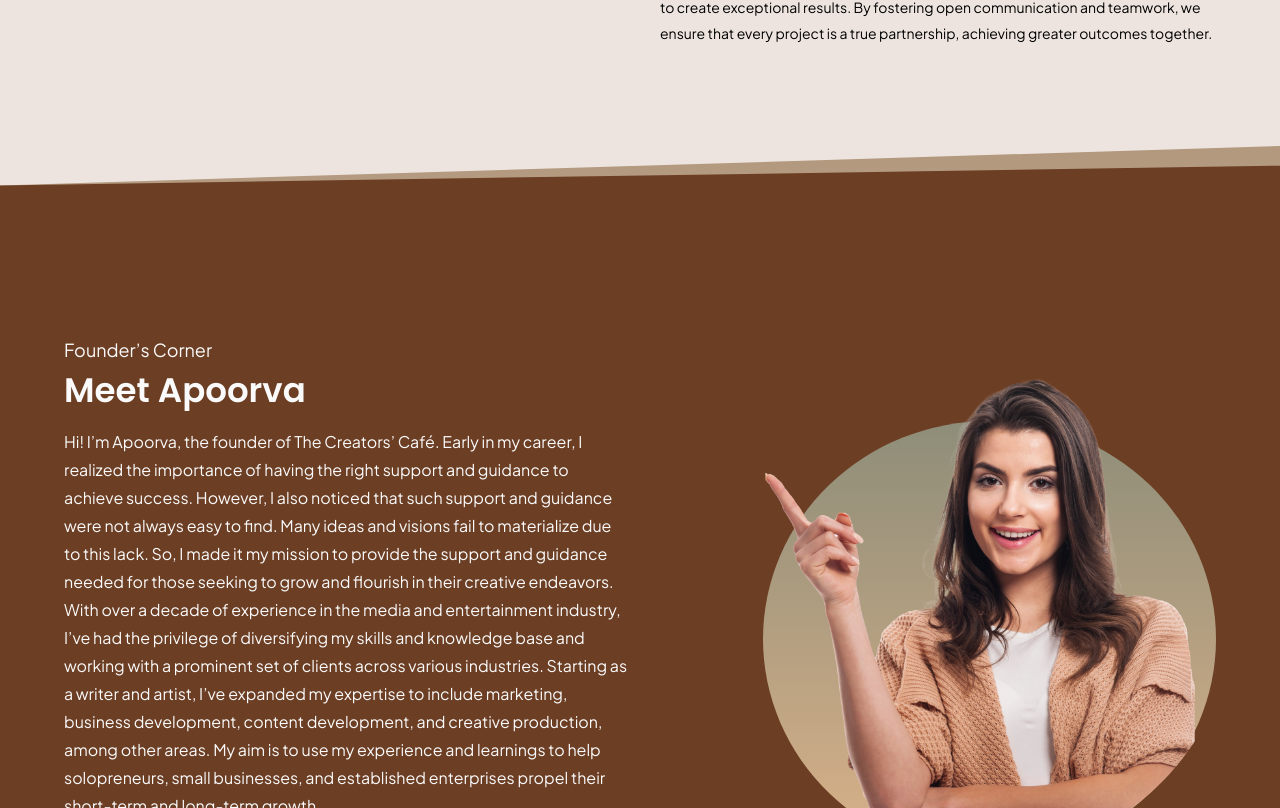
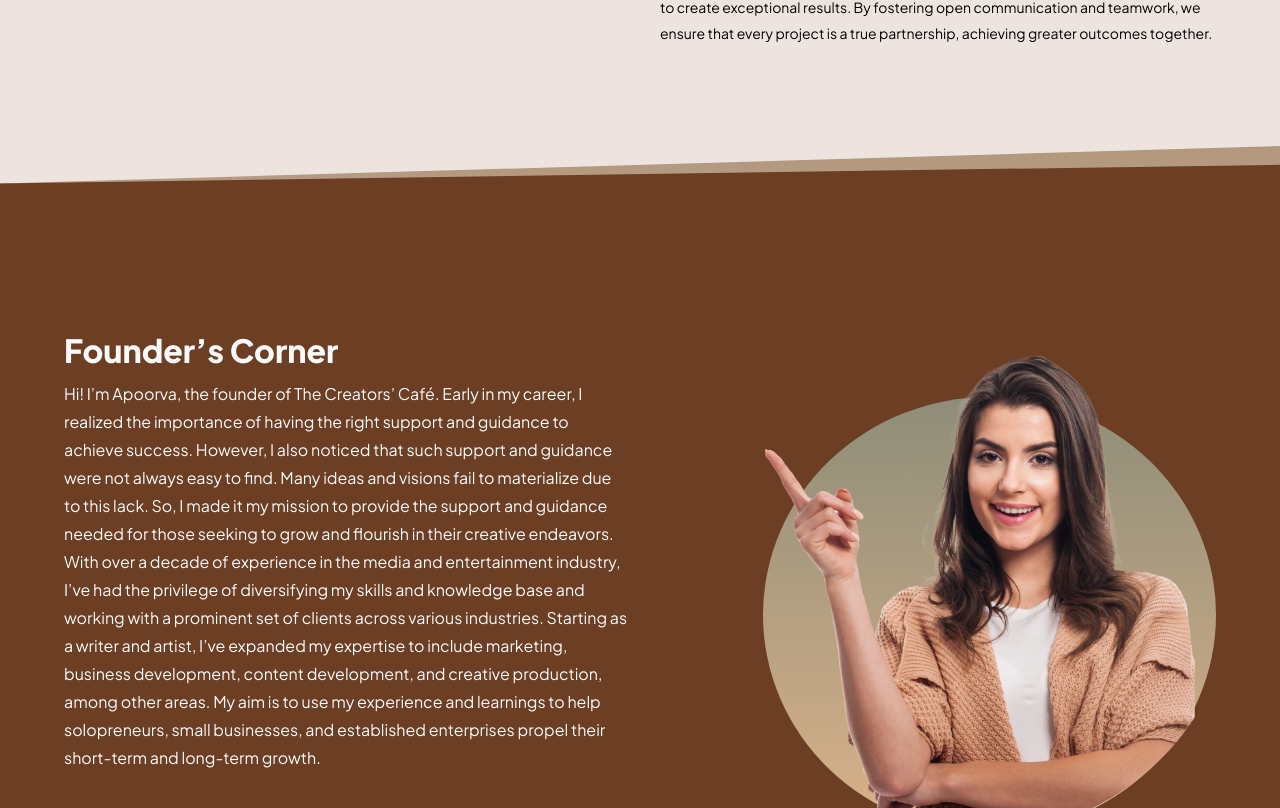
Before and after one commit to Vaishnav-Vijayan07/creative-agency, a Next.js app: page /about-us in a window 1280 px wide. Shown: the part 1632-2440 px from the top of the page. Built offline with nearby package versions, Linux system fonts and the light colour scheme.

Commit message:
new changes

```diff
--- a/src/app/about-us/page.js
+++ b/src/app/about-us/page.js
@@ -56,7 +56,7 @@
 
         <div className={styles.content_wrappper}>
           <h6 data-aos="fade-up">Founder’s Corner</h6>
-          <h3 data-aos="fade-up">Meet Apoorva</h3>
+          {/* <h3 data-aos="fade-up">Meet Apoorva</h3> */}
           <p data-aos="fade-up">Hi! I’m Apoorva, the founder of The Creators’ Café. Early in my career, I realized the importance of having the right support and guidance to achieve success. However, I also noticed that such support and guidance were not always easy to find. Many ideas and visions fail to materialize due to this lack. So, I made it my mission to provide the support and guidance needed for those seeking to grow and flourish in their creative endeavors.
             With over a decade of experience in the media and entertainment industry, I’ve had the privilege of diversifying my skills and knowledge base and working with a prominent set of clients across various industries. Starting as a writer and artist, I’ve expanded my expertise to include marketing, business development, content development, and creative production, among other areas.
             My aim is to use my experience and learnings to help solopreneurs, small businesses, and established enterprises propel their short-term and long-term growth.
--- a/src/app/globals.css
+++ b/src/app/globals.css
@@ -109,11 +109,13 @@
   justify-content: center;
   align-items: center;
   height: 100vh; /* or adjust as needed */
+  background-color: #e7e7e7;
+  z-index: 10000;
 }
 
 .spinner {
   border: 8px solid rgba(0, 0, 0, 0.1);
-  border-left: 8px solid #3498db; /* Change color as needed */
+  border-left: 8px solid #e7ae1eda; /* Change color as needed */
   border-radius: 50%;
   width: 60px;
   height: 60px;
--- a/src/components/home/HeroBanner.js
+++ b/src/components/home/HeroBanner.js
@@ -35,9 +35,9 @@
           repeat={Infinity}
         />
         <h3>Serving Creators Of Every Kind</h3>
-        <p>
+        {/* <p>
           The Creators' Cafe is a multi-service agency that transforms visions into reality through innovative storytelling, evocative designs, and strategic creativity.
-        </p>
+        </p> */}
       </div>
 
       <div className={styles.collage_container}>
--- a/src/styles/AboutUs.module.scss
+++ b/src/styles/AboutUs.module.scss
@@ -1,6 +1,7 @@
-.about_us_section{
+.about_us_section {
   overflow: hidden;
 }
+
 .container {
   position: relative;
 }
@@ -107,6 +108,7 @@
 
   .logo_image {
     filter: invert(1) brightness(0) saturate(100%);
+
     @media only screen and (max-width: 600px) {
       width: 100px;
     }
@@ -340,10 +342,16 @@
 
     h6 {
       font-family: Plus Jakarta Sans;
-      font-size: 18px;
-      font-weight: 400;
+      font-size: 32px;
+      font-weight: 800;
       line-height: 24px;
       text-align: left;
+      margin-bottom: 18px;
+
+      @media only screen and (max-width: 600px) {
+        font-size: 26px;
+
+      }
 
     }
 
@@ -439,7 +447,7 @@
       transition: transform 0.5s ease-in-out;
       cursor: pointer;
 
-      &:hover{
+      &:hover {
         transform: scale(1.02);
       }
 
--- a/src/styles/HeroBanner.module.scss
+++ b/src/styles/HeroBanner.module.scss
@@ -79,7 +79,7 @@
   }
 
   h2 {
-    font-size: 60px;
+    font-size: 68px;
     font-weight: 800;
     margin-bottom: 5px;
 
--- a/src/styles/Home.module.scss
+++ b/src/styles/Home.module.scss
@@ -36,8 +36,8 @@
   p {
     width: 60%;
     font-family: "Plus Jakarta Sans";
-    font-size: 16px;
-    font-weight: 200;
+    font-size: 18px;
+    font-weight: 500;
     text-align: left;
     line-height: 24px;
 
```
